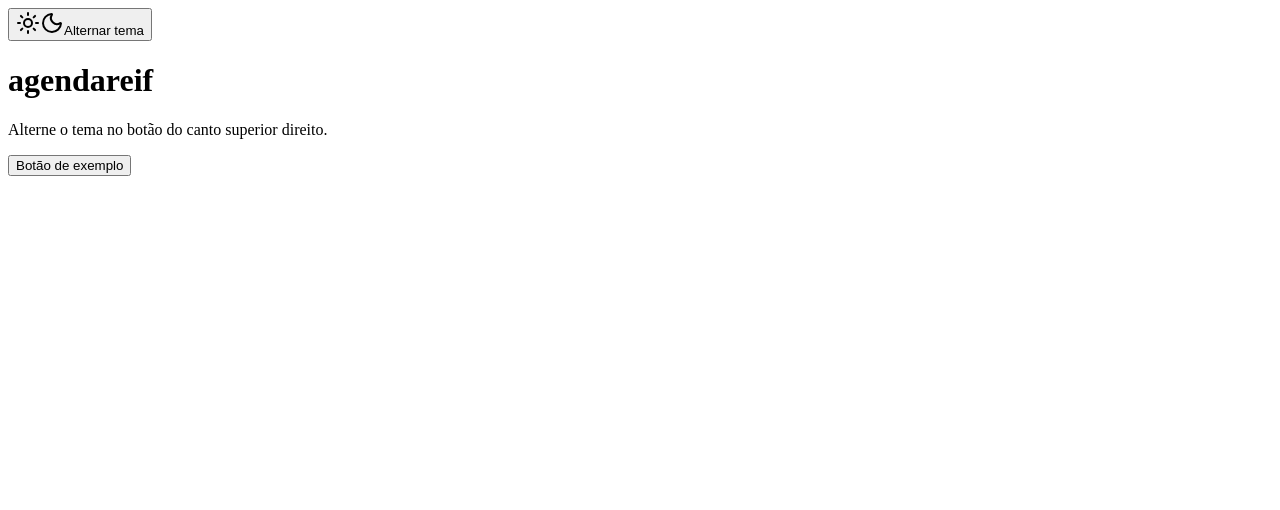
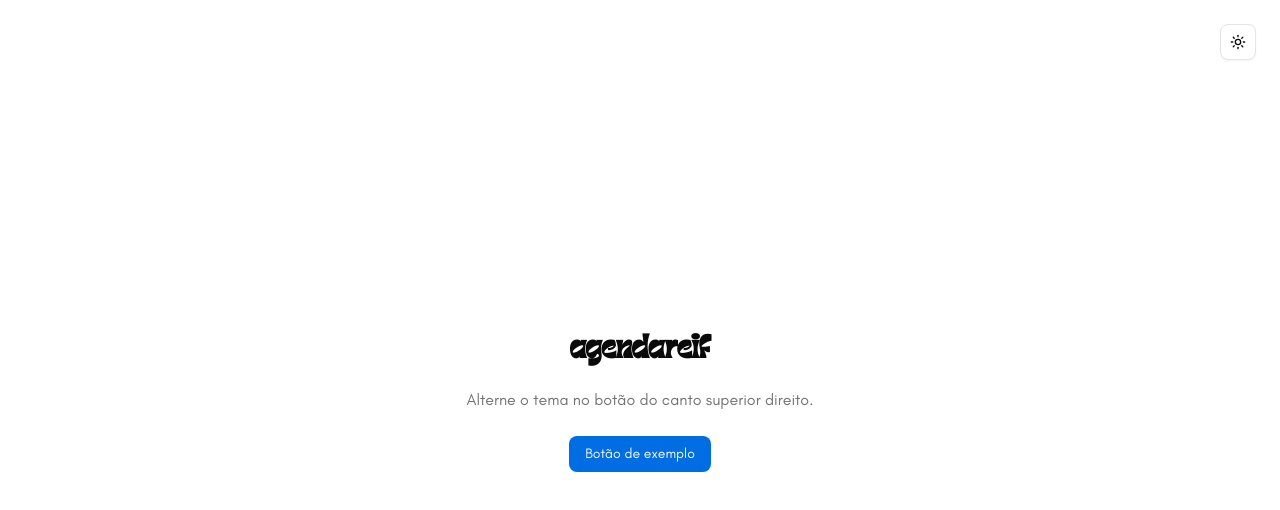
Before and after one commit to AnaVolkmannn/agendareif-frontend, a Next.js app: page / in a window 1280 px wide. Shown: the top 510 px of the page. Built offline with nearby package versions, Linux system fonts and the light colour scheme.

Commit message:
feat: add project fonts and configure root layout

```diff
--- /dev/null
+++ b/app/layout.tsx
@@ -0,0 +1,53 @@
+import type { Metadata } from "next";
+import { Geist, Geist_Mono } from "next/font/google";
+import localFont from "next/font/local";
+import { ThemeProvider } from "@/components/theme-provider";
+import "./globals.css";
+
+const geistSans = Geist({
+  variable: "--font-geist-sans",
+  subsets: ["latin"],
+});
+
+const geistMono = Geist_Mono({
+  variable: "--font-geist-mono",
+  subsets: ["latin"],
+});
+
+const barbra = localFont({
+  src: "./fonts/Barbra-Regular.ttf",
+  variable: "--font-barbra",
+  display: "swap",
+});
+
+const glacial = localFont({
+  src: "./fonts/glacial-indifference.regular.otf",
+  variable: "--font-glacial",
+  display: "swap",
+});
+
+export const metadata: Metadata = {
+  title: "agendareif",
+  description: "Projeto agendareif",
+};
+
+export default function RootLayout({ children }: LayoutProps<"/">) {
+  return (
+    <html
+      lang="pt-BR"
+      suppressHydrationWarning
+      className={`${geistSans.variable} ${geistMono.variable} ${barbra.variable} ${glacial.variable} h-full antialiased`}
+    >
+      <body className="min-h-full flex flex-col">
+        <ThemeProvider
+          attribute="class"
+          defaultTheme="system"
+          enableSystem
+          disableTransitionOnChange
+        >
+          {children}
+        </ThemeProvider>
+      </body>
+    </html>
+  );
+}
```
Also changed, not shown: app/fonts/Barbra-Regular.ttf (added), app/fonts/glacial-indifference.regular.otf (added).
